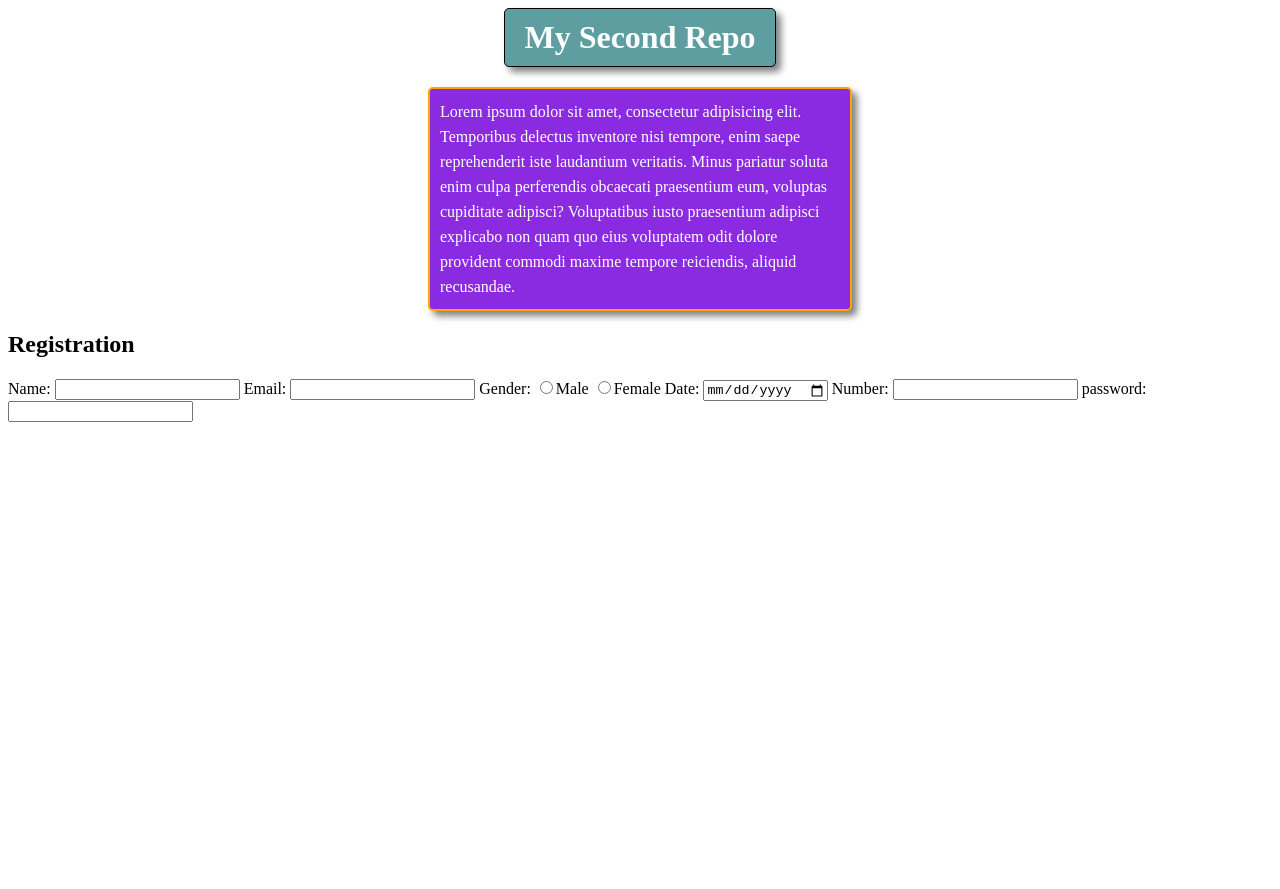
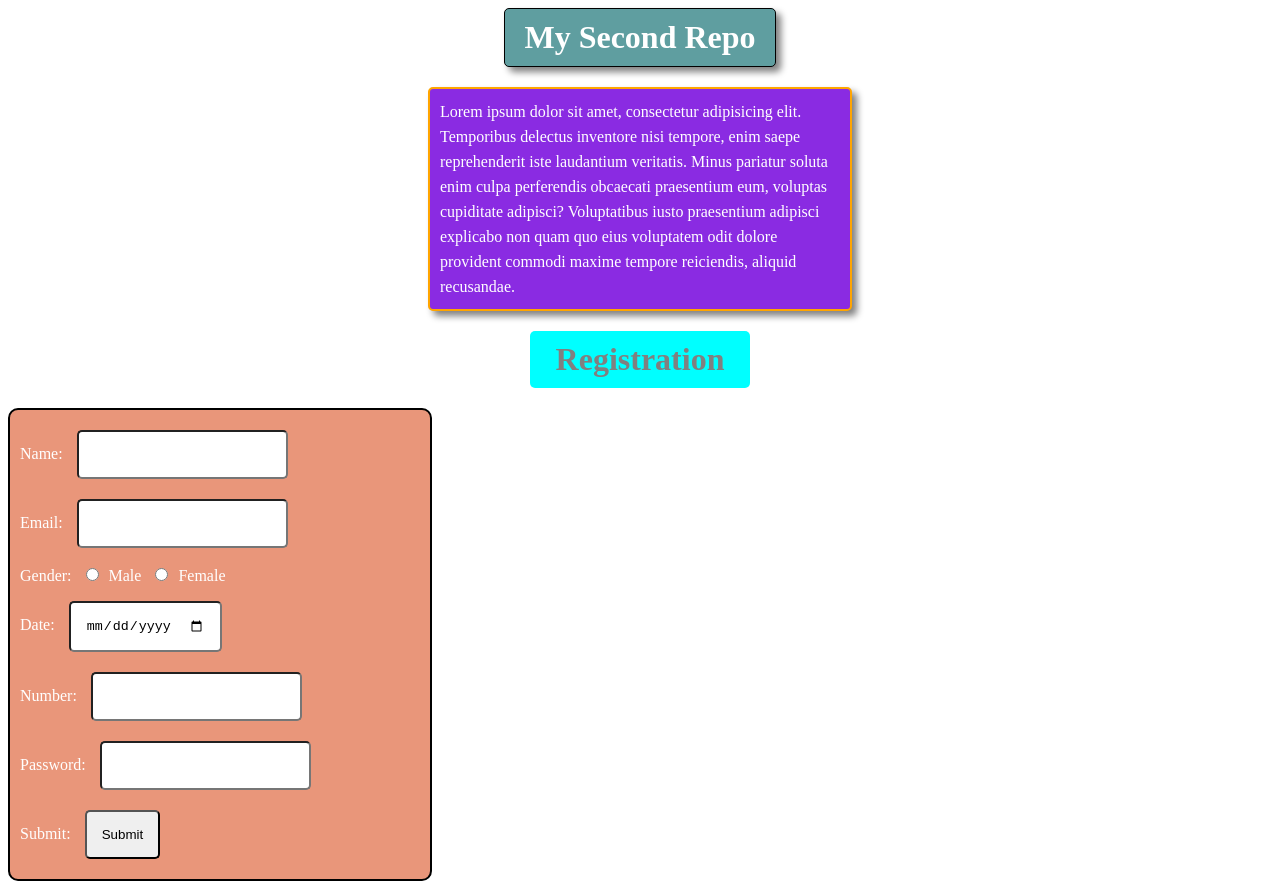
Before and after one commit to Rummansarker/my-second-repo, a plain HTML site: page index.html in a window 1280 px wide. Before the commit the page ends 800 px from the top, so only its background shows below. Drawn offline with Linux system fonts and the light colour scheme.

Commit message:
style added

```diff
--- a/index.html
+++ b/index.html
@@ -15,17 +15,25 @@
   <form>
     <label for="name">Name:</label>
     <input type="text" id="name">
+    <br>
     <label for="email">Email:</label>
     <input type="email" id="email">
+    <br>
     <label for="gender">Gender:</label>
     <input type="radio" id="gender">Male
     <input type="radio" id="gender">Female
+    <br>
     <label for="date">Date:</label>
     <input type="date" id="date">
+    <br>
     <label for="number">Number:</label>
     <input type="number" id="number">
-    <label for="password">password:</label>
+    <br>
+    <label for="password">Password:</label>
     <input type="Password" id="password">
+    <br>
+    <label for="submit">Submit:</label>
+    <input type="submit" id="submit">
   </form>
 </body>
 </html>
--- a/style.css
+++ b/style.css
@@ -1,3 +1,4 @@
+
 h1  {
   background-color: cadetblue;
   color: white;
@@ -21,3 +22,31 @@ p {
   margin: 20px auto;
   box-shadow: 5px 5px 7px gray;
 }
+
+h2 {
+  background-color: cyan;
+  padding: 10px;
+  font-size: 2rem;
+  color: gray;
+  width: 200px;
+  margin: 20px auto;
+  border: none;
+  border-radius: 5px;
+  text-align: center;
+}
+
+form input {
+  margin: 10px;
+  padding: 15px;
+  border-radius: 5px;
+}
+
+form {
+  border: 1px solid black;
+  width: 400px;
+  padding: 10px;
+  background-color:darksalmon;
+  color: white;
+  border: 2px solid black;
+  border-radius: 10px;
+}
```
